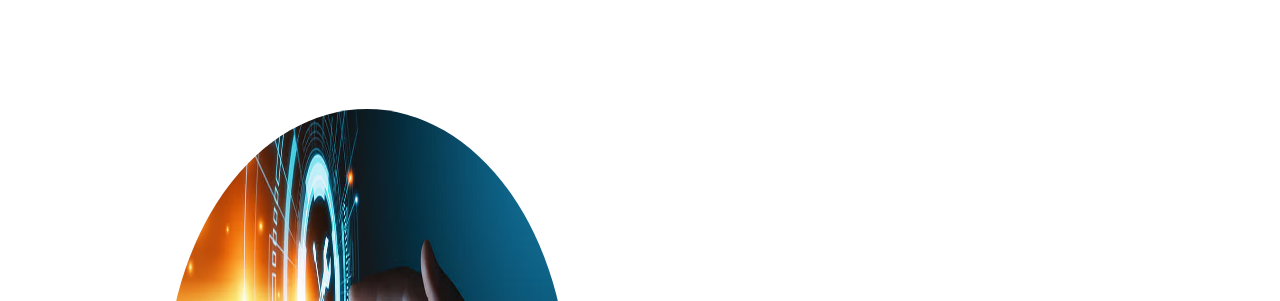
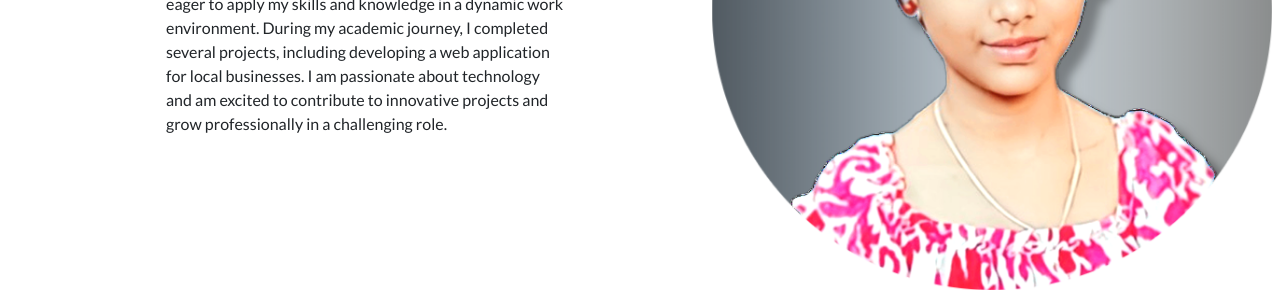
Before and after one commit to hvarshin/My_portfolio, a plain HTML site: page index.html in a window 1280 px wide. Shown: the part 821-1122 px from the top of the page. Drawn offline with nearby package versions, Linux system fonts and the light colour scheme; files whose address does not match are found by name.

Commit message:
Update index.html

```diff
--- a/index.html
+++ b/index.html
@@ -55,7 +55,7 @@
             <div class="container px-5">
                 <div class="row gx-5 align-items-center">
                     <div class="col-lg-6 order-lg-2">
-                        <div class="p-5"><img src="../img/profile-pic (1).png"style="height:70vh" alt="not found"></div>
+                        <div class="p-5"><img src="../img/profile-pic.png"style="height:70vh" alt="not found"></div>
                     </div>
                     <div class="col-lg-6 order-lg-1" id="about">
                         <div class="p-5">
```
